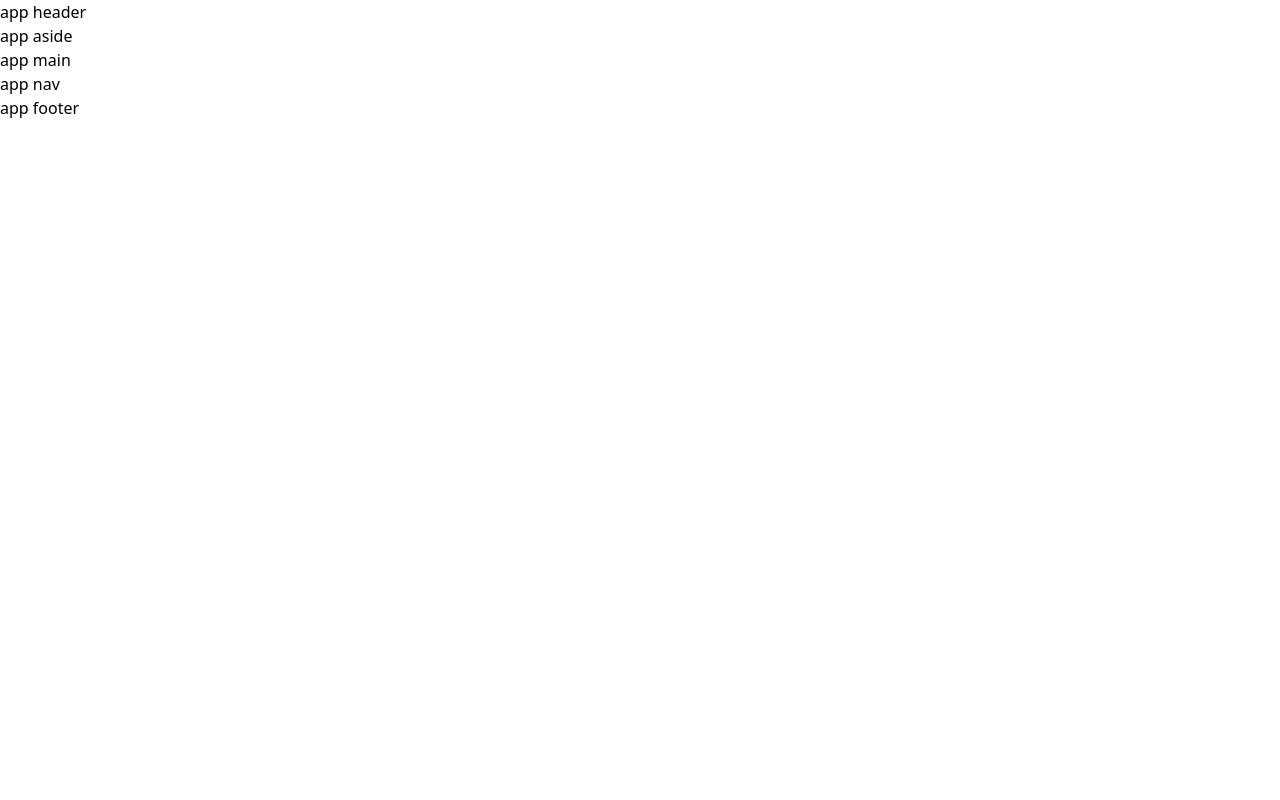
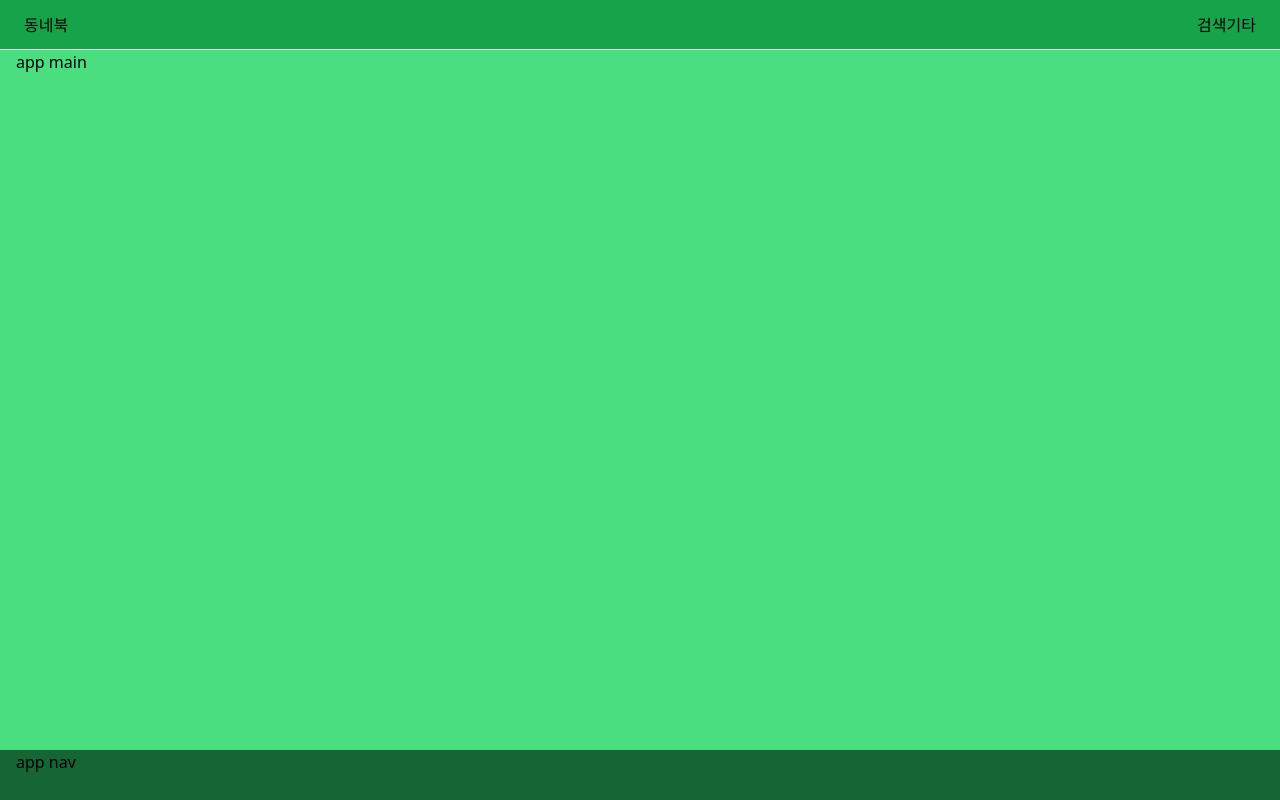
Before and after one commit to Withlaw/dnb, a React (Vite) app: page / in a window 1280 px wide. Built offline with nearby package versions, Linux system fonts and the light colour scheme.

Commit message:
style: root layout 전체적인 스타일 지정

```diff
--- a/src/ui/layout-root.tsx
+++ b/src/ui/layout-root.tsx
@@ -2,15 +2,21 @@ import { Outlet } from 'react-router-dom';
 
 const RootLayout = () => {
 	return (
-		<div className='container'>
-			<header>app header</header>
-			<aside>app aside</aside>
-			<main>
+		<div className="container mx-auto bg-green-100 h-dvh flex flex-col">
+			<header className="bg-green-600 border-b border-grey-100 border-solid px-6 py-2 w-full h-[50px] flex-initial flex justify-between items-center">
+				<div className="flex">동네북</div>
+				<div className="flex">
+					<p>검색</p>
+					<p>기타</p>
+				</div>
+			</header>
+			{/* <aside className="bg-green-800">app aside</aside> */}
+			<main className="bg-green-400 px-4 pb-[40px] flex-auto">
 				<p>app main</p>
 				<Outlet />
 			</main>
-			<nav>app nav</nav>
-			<footer>app footer</footer>
+			{/* <footer>app footer</footer> */}
+			<nav className="px-4 bg-green-800 h-[50px] flex-initial">app nav</nav>
 		</div>
 	);
 };
```
